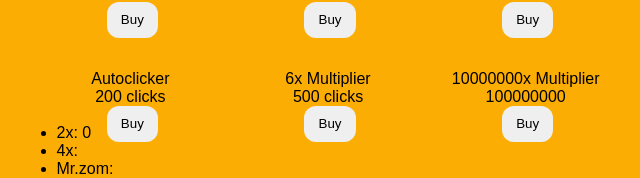
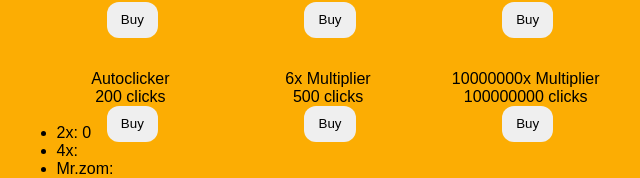
Before and after one commit to Vipershroom/clicker-game-react, a React (Create React App) app: page / in a window 1280 px wide. Both pictures are taken after a click on the button "Shop". Shown: the part 440-618 px from the top of the page, without its empty margins (312-952 px from the left). Built offline with nearby package versions, Linux system fonts and the light colour scheme.

Commit message:
Forgot to add 'clicks'

```diff
--- a/src/Components/App.tsx
+++ b/src/Components/App.tsx
@@ -105,7 +105,7 @@ function App() {
                 </div>
                 <div>
                     <p>10000000x Multiplier</p>
-                    <p>100000000</p>
+                    <p>100000000 clicks</p>
                     <button className='infinite'>Buy</button>
                 </div>
             </div>
```
